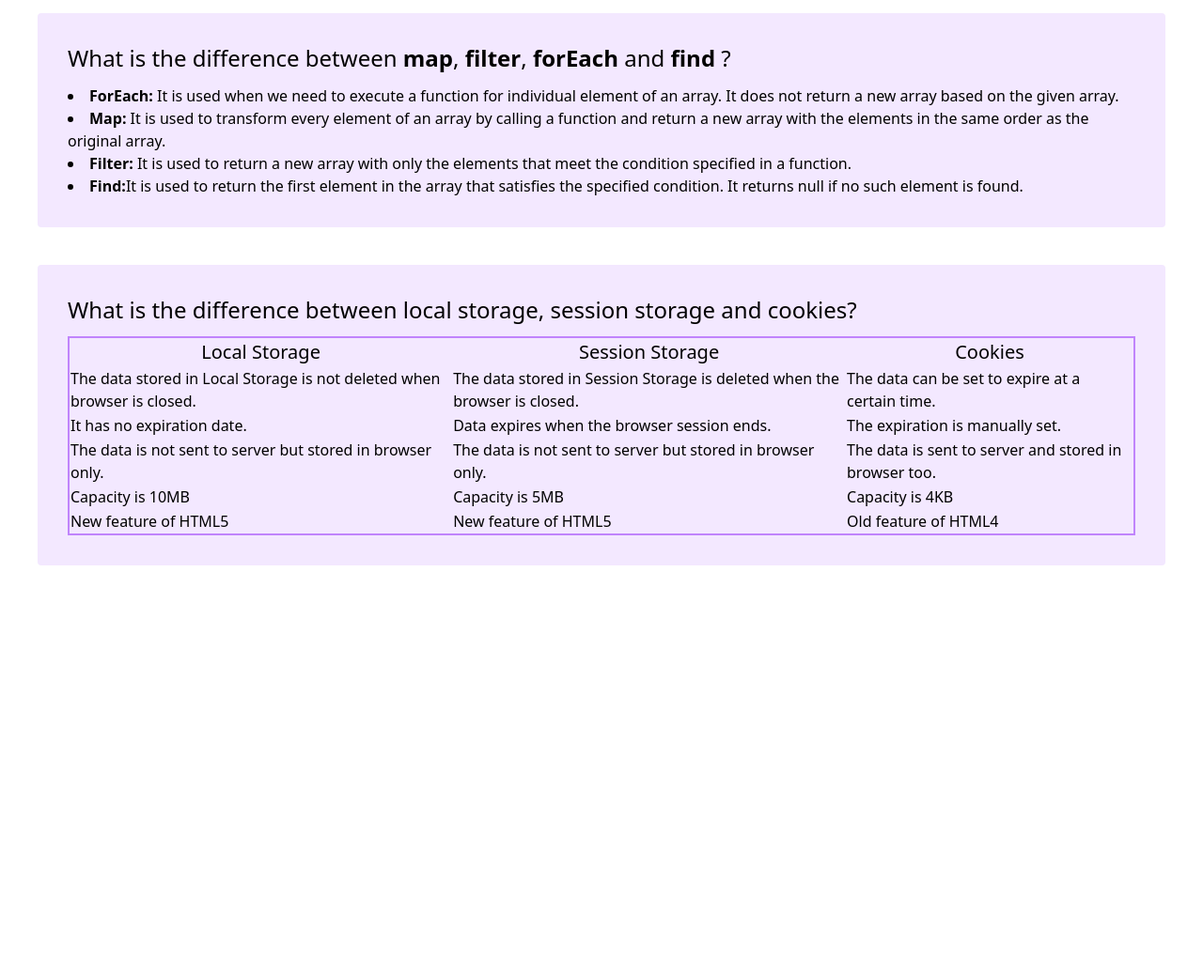
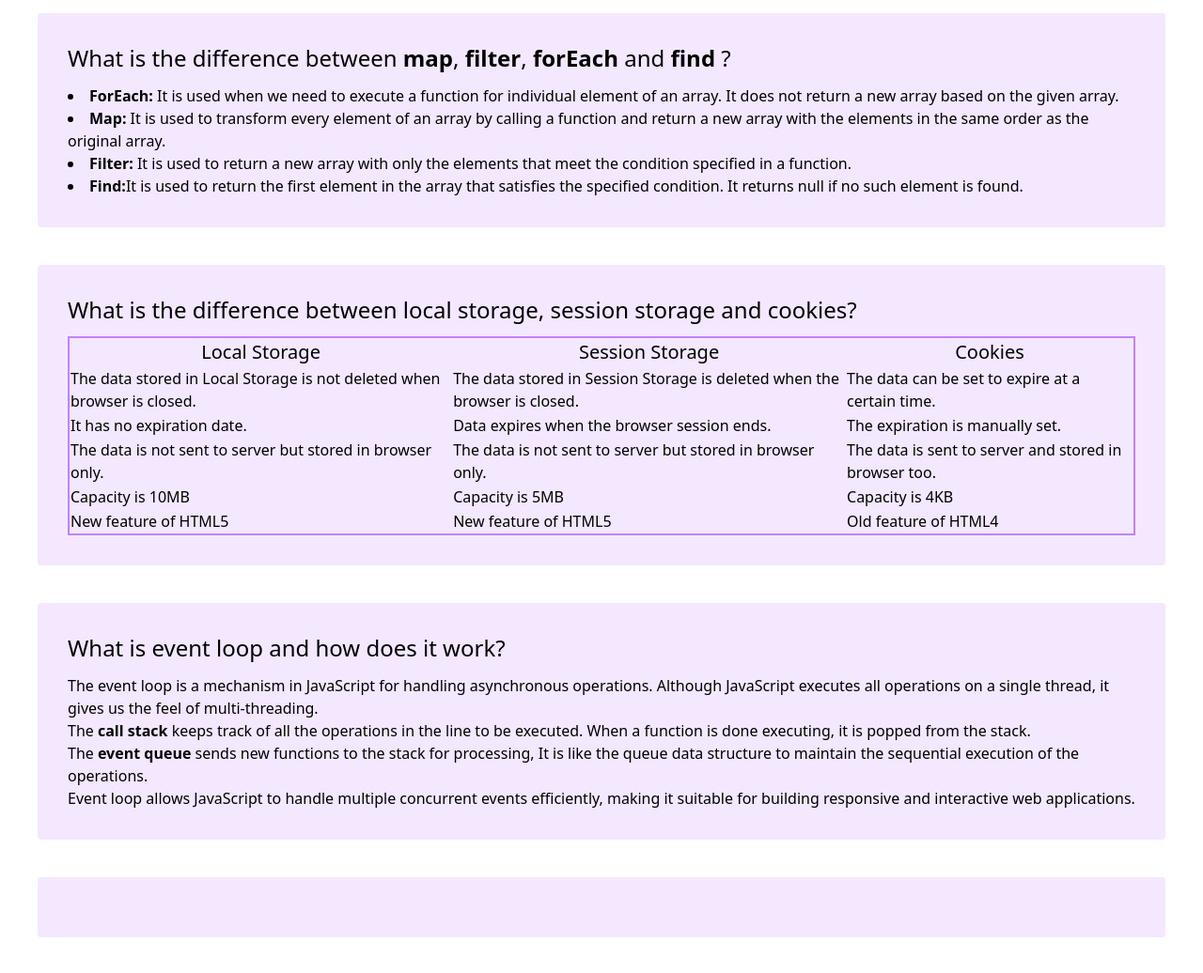
Before and after one commit to Asmaul-Shahana/quiz-hero, a plain HTML site: page blog.html in a window 1280 px wide. Shown: the part 66-1102 px from the top of the page at 94% size. Before the commit the page ends 800 px from the top, so only its background shows below. Drawn offline with nearby package versions, Linux system fonts and the light colour scheme.

Commit message:
blog q3 added

```diff
--- a/blog.html
+++ b/blog.html
@@ -24,7 +24,6 @@
     </div>
     <div class="m-10 p-8 rounded bg-purple-100">
         <h2 class="text-2xl mb-3">What is the difference between local storage, session storage and cookies?</h2>
-
         <table class="border-2 border-purple-400">
             <tr>
                 <td class="text-center text-xl">Local Storage</td>
@@ -58,6 +57,16 @@
             </tr>
         </table>
         </div>
+        <div class="m-10 p-8 rounded bg-purple-100">
+            <h2 class="text-2xl mb-3">What is event loop and how does it work?</h2>
+            <p>The event loop is a mechanism in JavaScript for handling asynchronous operations. Although JavaScript executes all operations on a single thread, it gives us the feel of multi-threading.</p>
+            <p>The <strong>call stack</strong> keeps track of all the operations in the line to be executed. When a function is done executing, it is popped from the stack.</p>
+            <p>The <strong>event queue</strong> sends new functions to the stack for processing, It is like the queue data structure to maintain the sequential execution of the operations.</p>
+            <p> Event loop allows JavaScript to handle multiple concurrent events efficiently, making it suitable for building responsive and interactive web applications.</p>
+        </div>
+        <div class="m-10 p-8 rounded bg-purple-100">
+
+        </div>
 </body>
 
 </html>
```
